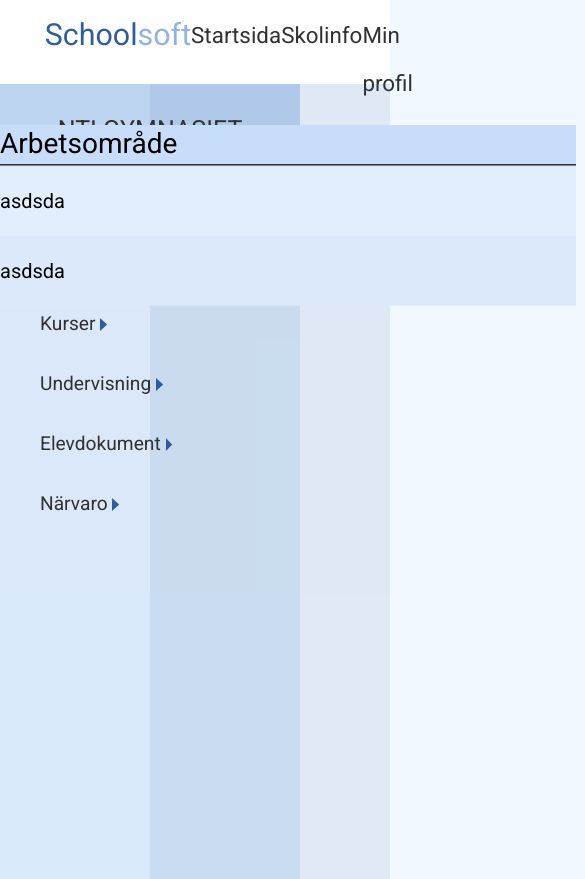
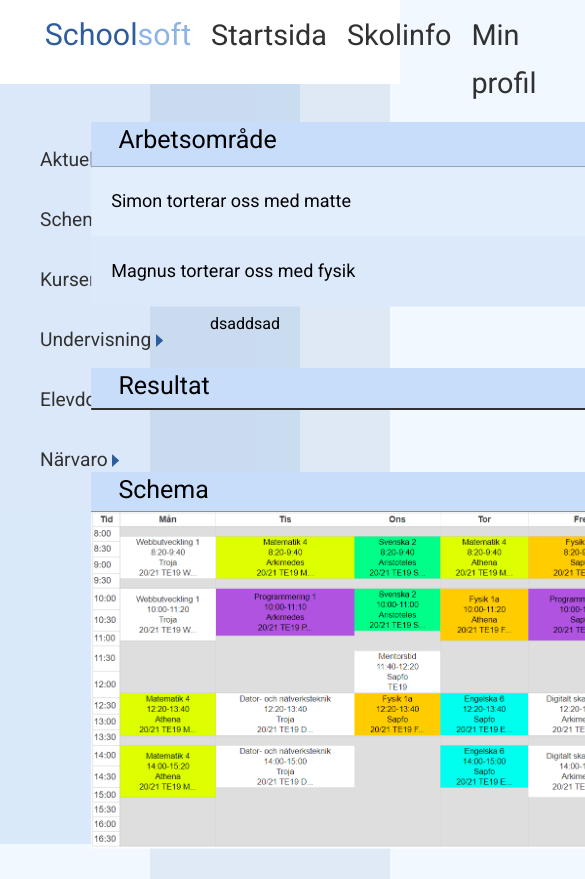
Before and after one commit to NTIG-Umea/wu1-projekt-tuffingen, a plain HTML site: page docs/index.html in a window 390 px wide. Shown: the top 879 px of the page, 585 px wide, since content can reach past the window. Before the commit the page ends 844 px from the top, so only its background shows below. Drawn offline with Linux system fonts and the light colour scheme.

Commit message:
responsiv telefon och mindre skärm

```diff
--- a/docs/index.html
+++ b/docs/index.html
@@ -11,18 +11,24 @@
     <link href="https://fonts.googleapis.com/css2?family=Roboto&display=swap" rel="stylesheet">
 </head>
 <body>
+    <div class="navbar">
     <nav>
         <ul>
+           <li><img class="log" src="../unnamed.png" alt=""></li>
             <li class="logo"><a href=""> School<span class="blå">soft</span></a></li>
             <li><a href="">Startsida</a></li>
             <li><a href="">Skolinfo</a></li>
             <li><a href="">Min profil</a></li>
+            <li><img class="menu" src="../Hamburger_icon.svg.png" alt=""></li>
+            <li><img class="mail" src="../free-mail-icon-142-thumb.png" alt=""></li>
+            <li><img class="profil" src="../account-avatar-profile-human-man-user-30448.png" alt=""></li>
         </ul>
     </nav>
+</div>
 
 
         <div class="sidebar">
-            <header> <h1>NTI GYMNASIET</h1></header>
+
             <ul>
                 <li><a href=""><i class="Aktuellt"></i> Aktuellt <img class="pil" src="/pil11.png" alt=""></a></li>
                 <li><a href=""><i class="Kurser"></i>Schema <img class="pil" src="/pil11.png" alt=""></a></li>
@@ -44,18 +50,38 @@
                 <ul>
                     <li><img src="/free-mail-icon-142-thumb.png" alt=""></li>
                     <li><h1>Nyheter</h1></li>
-                    <li><i></i>dasd</li>
                 </ul>
+                <ul class="nyheter">
+                    <li>dsad</li>
+                    <li>dsad</li>
+                </ul>
+
+
             </div>
+
         </div>
         <main>
+
             <div class="arb"><h1>Arbetsområde</h1>
             <ul>
-                <li class="a">asdsda</li>
-                <li class="b">asdsda</li>
+                <li class="a">Simon torterar oss med matte</li>
+                <li class="b">Magnus torterar oss med fysik</li>
             </ul>
             </div>
+            <div class="container">
+            <div class="res"><h1>Resultat</h1>
 
+            </div>
+
+
+
+            <div class="container2">
+        <div class="schema"><h1>Schema</h1>
+            <ul>
+                <img class="sche" src="../schema.PNG" alt="">
+            </ul>
+
+        </div>
 
 
 
--- a/docs/stylesheets/style.css
+++ b/docs/stylesheets/style.css
@@ -7,11 +7,11 @@ body{
 
 nav ul li a{
   text-decoration: none;
-  font-size: 1.4rem;
+  font-size: 1.8rem;
   color: #313131;
   transition: 0.1s;
   line-height: 48px;
-
+  padding-right: 20px;
 
 }
 
@@ -19,7 +19,21 @@ nav ul li a:hover{
   color: #2E5D9D;
 
 }
+nav ul{
+  list-style: none;
+  display: flex;
+  padding-top: 6px;
+  justify-content: space-between;
 
+}
+nav{
+  background-color: #FFFFFF;
+  padding: 0.3rem;
+  height: 90px;
+  position: fixed;
+  width: 100%;
+  z-index: 100;
+}
 
 
 .logo a{
@@ -32,18 +46,9 @@ nav ul li a:hover{
 .blå{
   color: #8EB3E5;
 }
-nav ul{
-  list-style: none;
-  display: flex;
-  justify-content: space-between;
-  padding-top: 6px;
-}
-nav{
-  background-color: #FFFFFF;
-  padding: 0.3rem;
-  height: 90px;
 
-}
+
+
 
 .sidebar{
   position: fixed;
@@ -60,6 +65,7 @@ nav{
   list-style: none;
   padding: 0;
   margin: 0;
+  padding-top: 130px;
 
 }
 
@@ -81,14 +87,7 @@ nav{
   background: #8EB3E5;
 }
 
-.sidebar header{
-  text-align: center;
-  line-height: 70px;
-  background: #8eb4e55e;
-  font-size: 25px;
-  height: 100px;
-  padding-top: 30px;
-}
+
 
 .pil{
   height: 20px;
@@ -102,7 +101,7 @@ nav{
   height: 100%;
   background: #2e5c9d17;
   margin: 0;
-
+  padding-top: 100px;
 }
 
 .med{
@@ -146,16 +145,16 @@ nav{
 .arb{
   background: #C8DDFA;
   margin: auto;
-  transform: translate(-0%, 100%);
-  height: 39px;
-  width: 36rem;
+  transform: translate(-20%, 200%);
+  height: 56px;
+  width: 50rem;
   border-bottom: #313131 2px solid;
 }
 
 .arb h1{
-  transform: translate(0, 5%);
-  font-weight: 300;
-  font-size: 28px;
+  transform: translate(5%, 12%);
+  font-weight: 500;
+  font-size: 35px;
   margin: 0;
 
 }
@@ -165,19 +164,123 @@ nav{
   font-size: 20px;
   line-height: 70px;
   margin: 0;
-
+  padding-left: 20px;
 }
 .arb ul{
   background-color: #E3EEFD;
-  transform: translate(0, 5.4%);
+  transform: translate(0, 11%);
   margin: 0;
   padding-left: 0;
 
 }
 
+.res{
+  background: #C8DDFA;
+  margin: auto;
+  transform: translate(-20%, 200%);
+  height: 56px;
+  width: 50rem;
+  border-bottom: #313131 2px solid;
+}
+
+.res h1{
+  transform: translate(5%, 12%);
+  font-weight: 500;
+  font-size: 35px;
+  margin: 0;
+
+}
+.res ul li{
+  text-decoration: none;
+  list-style: none;
+  font-size: 20px;
+  line-height: 70px;
+  margin: 0;
+
+}
+.res ul{
+  background-color: #E3EEFD;
+  transform: translate(0, 11%);
+  margin: 0;
+  padding-left: 0;
+
+}
+
+.schema{
+  background: #C8DDFA;
+  margin: auto;
+  transform: translate(-20%, 200%);
+  height: 56px;
+  width: 50rem;
+  border-bottom: #313131 2px solid;
+}
+
+.schema h1{
+  transform: translate(5%, 12%);
+  font-weight: 500;
+  font-size: 35px;
+  margin: 0;
+
+}
+.schema ul li{
+  text-decoration: none;
+  list-style: none;
+  font-size: 20px;
+  line-height: 70px;
+  margin: 0;
+
+}
+.schema ul{
+
+  transform: translate(0, 11%);
+  margin: 0;
+  padding-left: 0;
+
+}
+
+.sche{
+  width: 50rem;
+  transform: translate(0, -8%);
+}
+
+
+
+
+.container{
+  padding-top: 17rem;
+}
+.container2{
+  padding-top: 7rem;
+}
+
+
+
+
+
+
+
+
+
 
 .b{
   background-color: #d2e1f765;
+}
+
+@media only screen and (min-width: 375px){
+.log {
+  display: none;
+}
+.profil {
+  display: none;
+}
+.menu {
+  display: none;
+}
+.mail {
+  display: none;
+}
+
+
 }
 
 @media only screen and (max-width: 1280px){
@@ -235,4 +338,86 @@ nav{
 
   }
 
+  .arb{
+    width: 34rem;
+    height: 44px;
+  }
+  .arb h1{
+    font-size: 25px;
+  }
+
+  .schema h1{
+    font-size: 25px;
+  }
+  .res h1{
+    font-size: 25px;
+  }
+
+  .schema{
+    width: 34rem;
+    height: 39px;
+  }
+
+  .res{
+    width: 34rem;
+    height: 40px;
+  }
+
+  .sche{
+    width: 34rem;
+
+  }
+  main{
+    padding-left: 200px;
+    padding-top: 30px;
+  }
+  .container{
+    padding-top: 13rem;
+  }
+  .container2{
+    padding-top: 4rem;
+  }
+  .arb ul li{
+    font-size: 18px;
+  }
 }
+@media only screen and (max-width: 375px){
+.sidebar{
+  display: none;
+}
+.sidebar2{
+  display: none;
+}
+
+.schema{
+  display: none;
+}
+.logo a{
+  display: none;
+}
+.log{
+  height: 50px;
+  transform: translate(-60%, -21%);
+}
+.menu{
+  height: 30px;
+  padding-right: 140px;
+  width: auto;
+}
+.mail{
+  height: 30px;
+  transform: translate(-308px);
+}
+.profil{
+  height: 30px;
+  transform: translate(-342px);
+}
+nav ul li a{
+  display: none;
+}
+nav{
+  height: 54px;
+
+}
+
+}
```
Also changed, not shown: Hamburger_icon.svg.png (added), account-avatar-profile-human-man-user-30448.png (added), unnamed.png (added).
